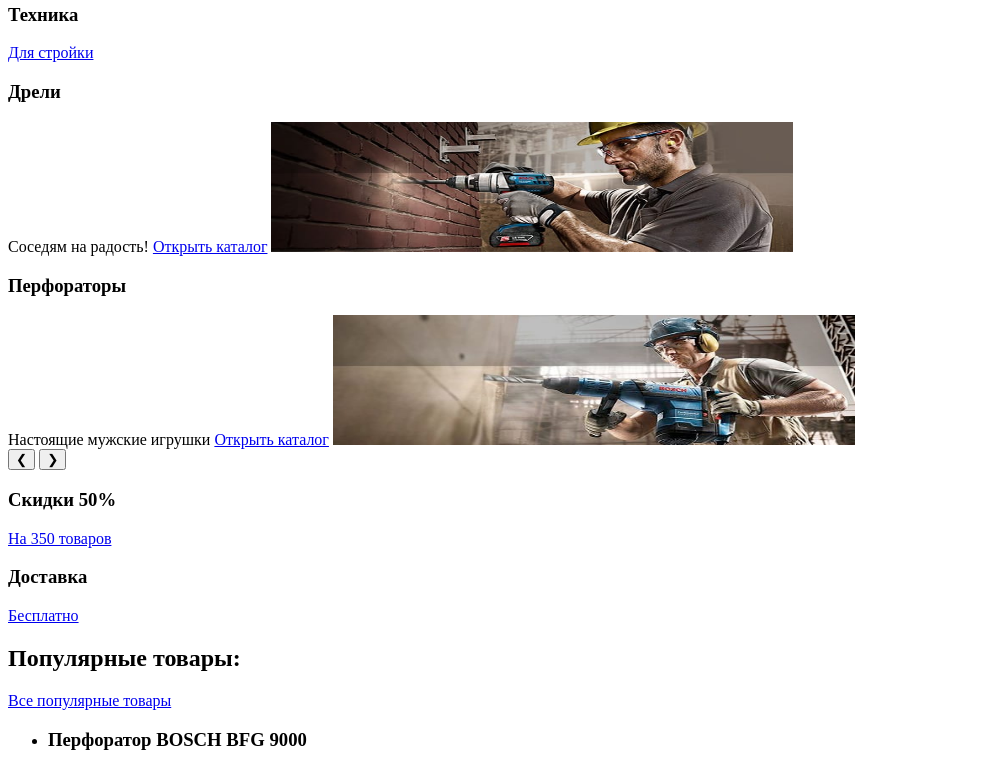
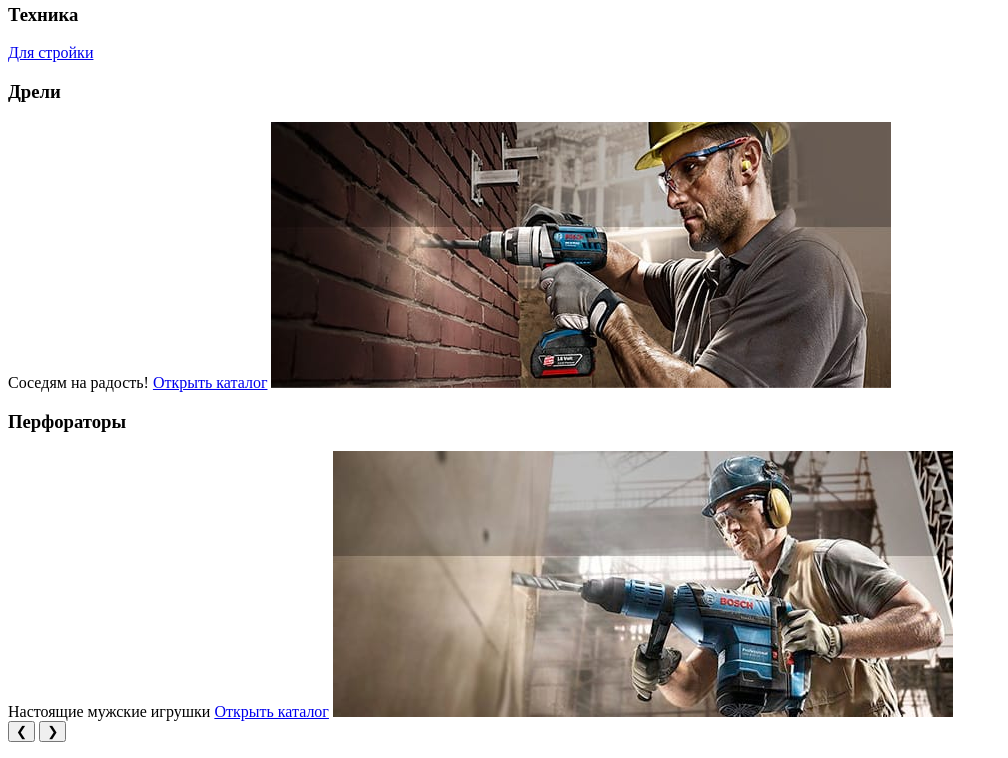
Before and after one commit to danceban/946903-technomart-24, a plain HTML site: page index.html in a window 1280 px wide. Shown: the part 640-1398 px from the top of the page, without its empty margins (0-1008 px from the left). Drawn offline with Linux system fonts and the light colour scheme.

Commit message:
Adds contextual images to index page

```diff
--- a/index.html
+++ b/index.html
@@ -71,13 +71,13 @@
               <h3>Дрели</h3>
               <span>Соседям на радость!</span>
               <a href="catalog.html" class="button">Открыть каталог</a>
-              <img src="img/promo-slide2.jpg" width="522" height="130" alt="Дрели">
+              <img src="img/promo-slide2.jpg" width="620" height="266" alt="Дрели">
             </div>
             <div class="carousel-slide">
               <h3>Перфораторы</h3>
               <span>Настоящие мужские игрушки</span>
               <a href="catalog.html" class="button">Открыть каталог</a>
-              <img src="img/promo-slide1.jpg" width="522" height="130" alt="Перфораторы">
+              <img src="img/promo-slide1.jpg" width="620" height="266" alt="Перфораторы">
             </div>
             <button class="carousel-back">&#10094;</button>
             <button class="carousel-next">&#10095;</button>
@@ -217,6 +217,9 @@
           <p>Вы можете забрать товар сами, заехав в нащ офис:</p>
             <a href="#">
               <img src="img/location.jpg" width="300" height="158" alt="Наше местонахождение на карте">
+              <div class="map-popup">
+                <img src="img/map-popup.jpg" width="940" height="466" alt="Увеличенная карта">
+              </div>
             </a>
           <a href="#">Заблудились? Напишите нам!</a>
         </div>
```
Also changed, not shown: img/icon-close.svg (added), img/map-popup.jpg (added).
